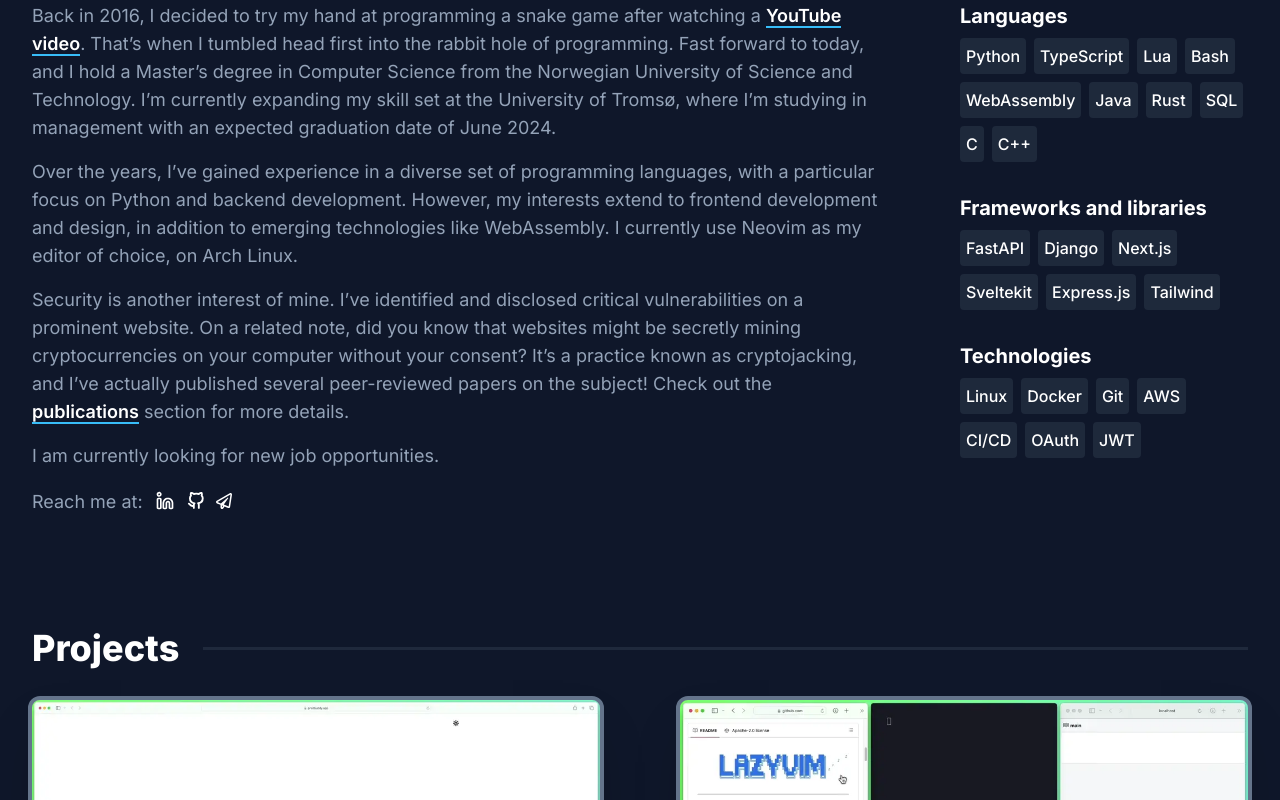
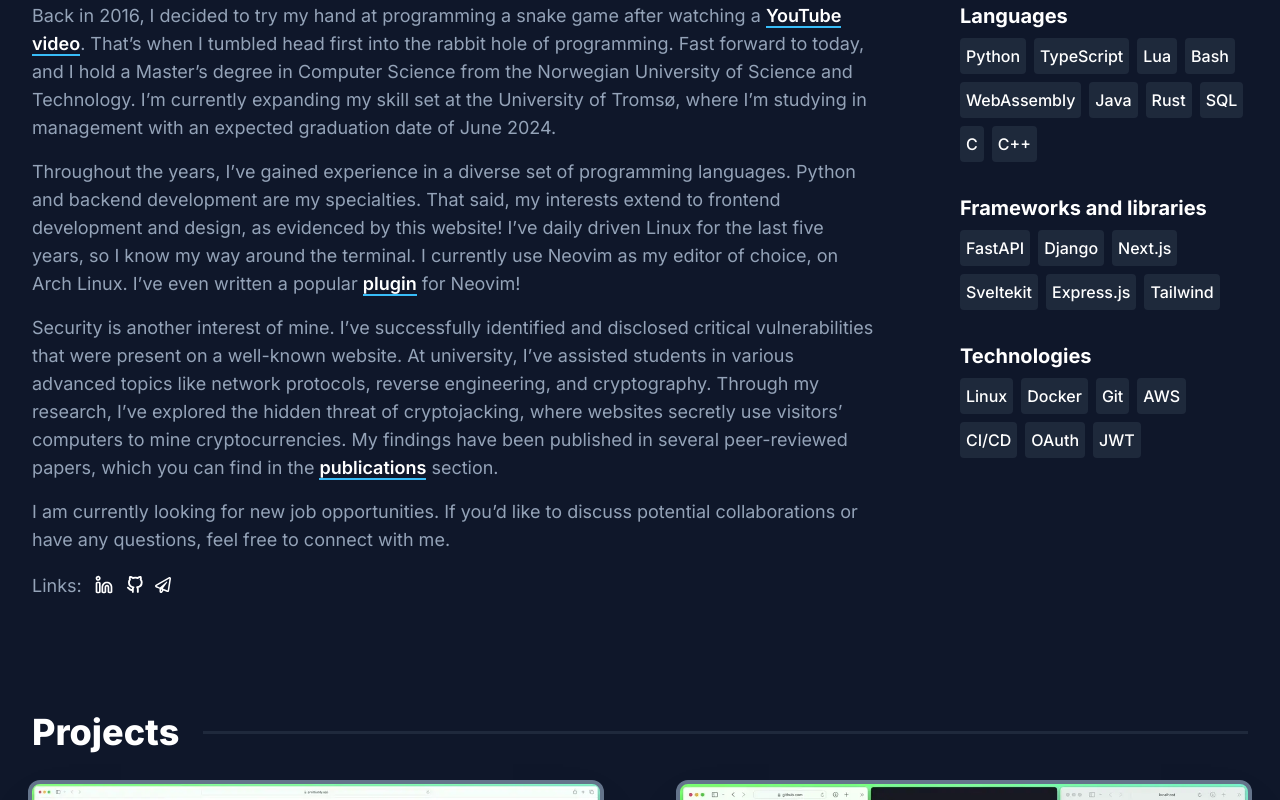
Before and after one commit to HakonHarnes/website, a Next.js app: page / in a window 1280 px wide. Shown: the part 678-1478 px from the top of the page. Built offline with nearby package versions, Linux system fonts and the light colour scheme.

Commit message:
chore: rewrite about me section

```diff
--- a/app/components/AboutSection.tsx
+++ b/app/components/AboutSection.tsx
@@ -26,25 +26,37 @@ export default function AboutSection() {
             graduation date of June 2024.
           </p>
           <p>
-            Over the years, I’ve gained experience in a diverse set of
-            programming languages, with a particular focus on Python and backend
-            development. However, my interests extend to frontend development
-            and design, in addition to emerging technologies like WebAssembly. I
-            currently use Neovim as my editor of choice, on Arch Linux.
+            Throughout the years, I’ve gained experience in a diverse set of
+            programming languages. Python and backend development are my
+            specialties. That said, my interests extend to frontend development
+            and design, as evidenced by this website! I’ve daily driven Linux
+            for the last five years, so I know my way around the terminal. I
+            currently use Neovim as my editor of choice, on Arch Linux. I’ve
+            even written a popular{" "}
+            <InternalLink underline href="/projects/img-clip">
+              plugin
+            </InternalLink>{" "}
+            for Neovim!
           </p>
           <p>
-            Security is another interest of mine. I’ve identified and disclosed
-            critical vulnerabilities on a prominent website. On a related note,
-            did you know that websites might be secretly mining cryptocurrencies
-            on your computer without your consent? It’s a practice known as
-            cryptojacking, and I’ve actually published several peer-reviewed
-            papers on the subject! Check out the{" "}
+            Security is another interest of mine. I’ve successfully identified
+            and disclosed critical vulnerabilities that were present on a
+            well-known website. At university, I’ve assisted students in various
+            advanced topics like network protocols, reverse engineering, and
+            cryptography. Through my research, I’ve explored the hidden threat
+            of cryptojacking, where websites secretly use visitors’ computers to
+            mine cryptocurrencies. My findings have been published in several
+            peer-reviewed papers, which you can find in the{" "}
             <InternalLink underline href="#publications">
               publications
             </InternalLink>{" "}
-            section for more details.
+            section.
           </p>
-          <p>I am currently looking for new job opportunities.</p>
+          <p>
+            I am currently looking for new job opportunities. If you’d like to
+            discuss potential collaborations or have any questions, feel free to
+            connect with me.{" "}
+          </p>
           <MyLinks />
         </div>
         <div className="lg:w-72 lg:flex-shrink-0">
@@ -58,7 +70,7 @@ export default function AboutSection() {
 function MyLinks() {
   return (
     <div className="flex items-center gap-3">
-      <span className="text-lg text-slate-400 pt-0.5">Reach me at:</span>
+      <span className="text-lg text-slate-400 pt-0.5">Links:</span>
       <SocialLinks />
     </div>
   );
```
